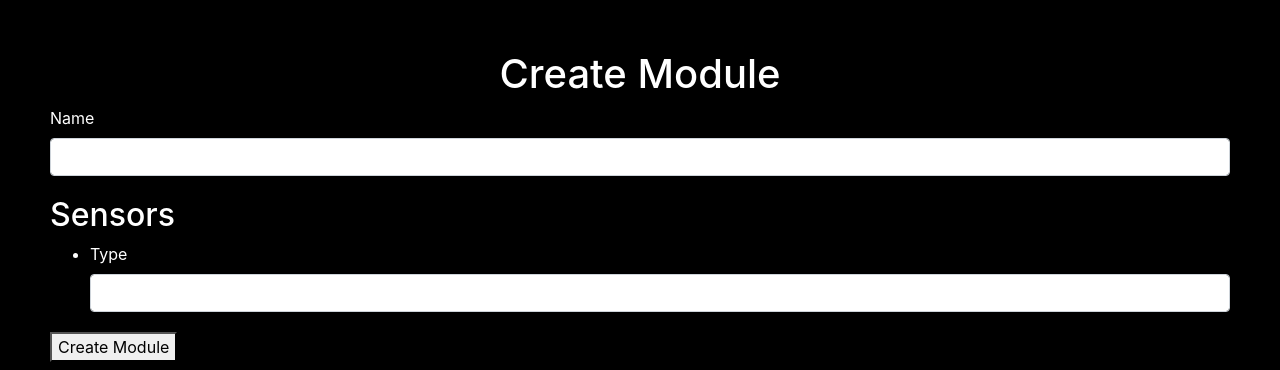
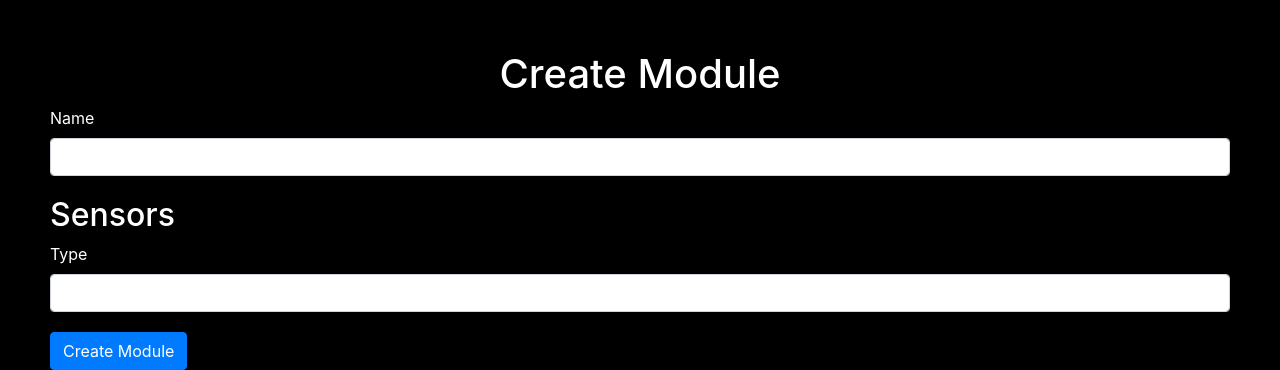
Before and after one commit to MelvinLeroux/test-wb, a Symfony app: template templates/module/create.html.twig in a window 1280 px wide. Shown: the top 370 px of the page. Run offline with Twig, Linux system fonts and the light colour scheme; the template is opened without the code that fills it: most values are stand-ins (such as "Sample title", 1, 10 or a date in 2020); form fields are guessed from the names that the template uses; some libraries are stand-ins or nearby versions.

Commit message:
create styling

```diff
--- a/templates/module/create.html.twig
+++ b/templates/module/create.html.twig
@@ -4,28 +4,33 @@
 
 {% block body %}
     <h1>Create Module</h1>
-    {{ form_start(form) }}
-        {{ form_row(form.name) }}
-        <h2>Sensors</h2>
-        <ul class="tags">
-            {% for sensor in form.sensors %}
-                <li>{{ form_row(sensor.type) }}</li>
-            {% endfor %}
-        </ul>
-        <button type="submit">Create Module</button>
-    {{ form_end(form) }}
-
-    {# Afficher les messages flash de succès #}
-    {% for message in app.flashes('success') %}
-        <div class="alert alert-success">
-            {{ message }}
-        </div>
-    {% endfor %}
 
     {# Afficher les messages flash d'erreur #}
     {% for message in app.flashes('error') %}
-        <div class="alert alert-danger">
+        <div class="alert alert-danger" id="error-message">
             {{ message }}
         </div>
+        <script>
+            setTimeout(function() {
+                document.getElementById('error-message').remove();
+            }, 2000);
+        </script>
     {% endfor %}
+
+    {{ form_start(form) }}
+        <div class="form-group">
+            {{ form_label(form.name) }}
+            {{ form_widget(form.name, {'attr': {'class': 'form-control'}}) }}
+        </div>
+        <h2>Sensors</h2>
+        <div class="tags">
+            {% for sensor in form.sensors %}
+                {{ form_label(sensor.type) }}
+                {{ form_widget(sensor.type, {'attr': {'class': 'form-control'}}) }}
+            {% endfor %}
+        </div>
+        <button type="submit" class="btn btn-primary">Create Module</button>
+    {{ form_end(form) }}
+
+
 {% endblock %}
```
Also changed, not shown: templates/module/index.html.twig (+12 -1 lines).
